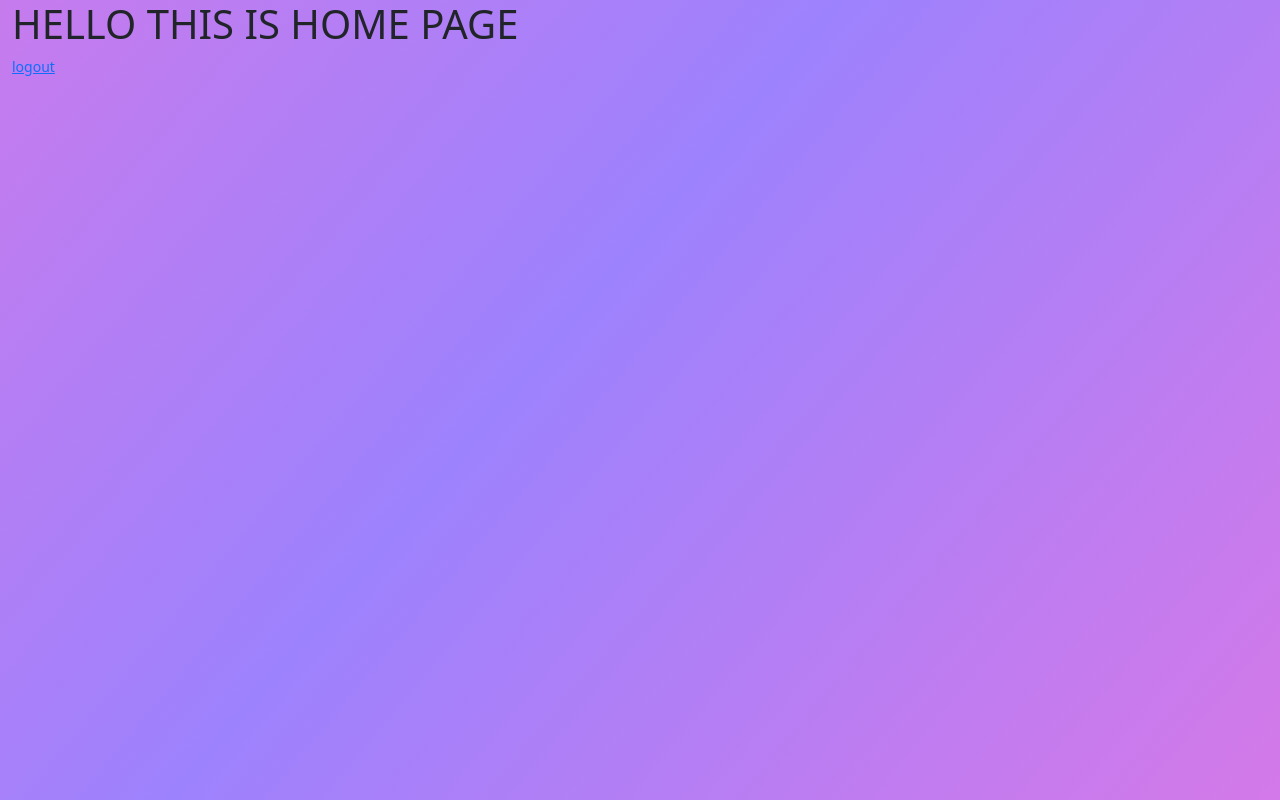
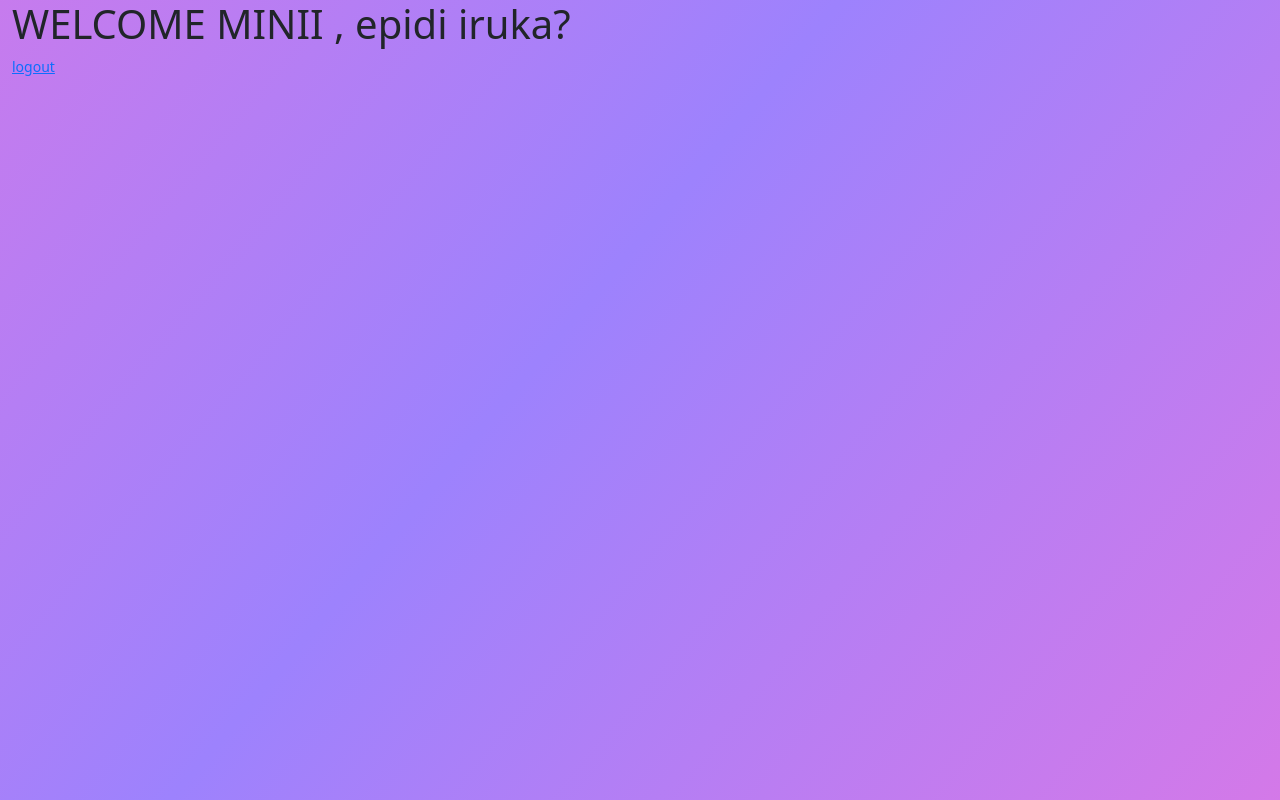
Before and after one commit to rithinark/django-tutorial, a Django app: page /home in a window 1280 px wide. Run offline with Django 3.2, Linux system fonts and the light colour scheme; a user stored in the database is signed in.

Commit message:
new sample commit

```diff
--- a/tutorial/templates/app/home.html
+++ b/tutorial/templates/app/home.html
@@ -14,7 +14,7 @@
 </head>
 <body>
     <section class="container-fluid background">
-            <h1>HELLO THIS IS HOME PAGE</h1>
+            <h1>WELCOME MINII , epidi iruka?</h1>
             <a href="logout">logout</a>
 
     </section>
@@ -25,5 +25,3 @@
 <script src="https://cdn.jsdelivr.net/npm/bootstrap@5.0.0-beta3/dist/js/bootstrap.bundle.min.js" integrity="sha384-JEW9xMcG8R+pH31jmWH6WWP0WintQrMb4s7ZOdauHnUtxwoG2vI5DkLtS3qm9Ekf" crossorigin="anonymous"></script>
 </body>
 </html>
-
-<!--dont mind it .....you workless fellow....go and work you idiot-->
```
